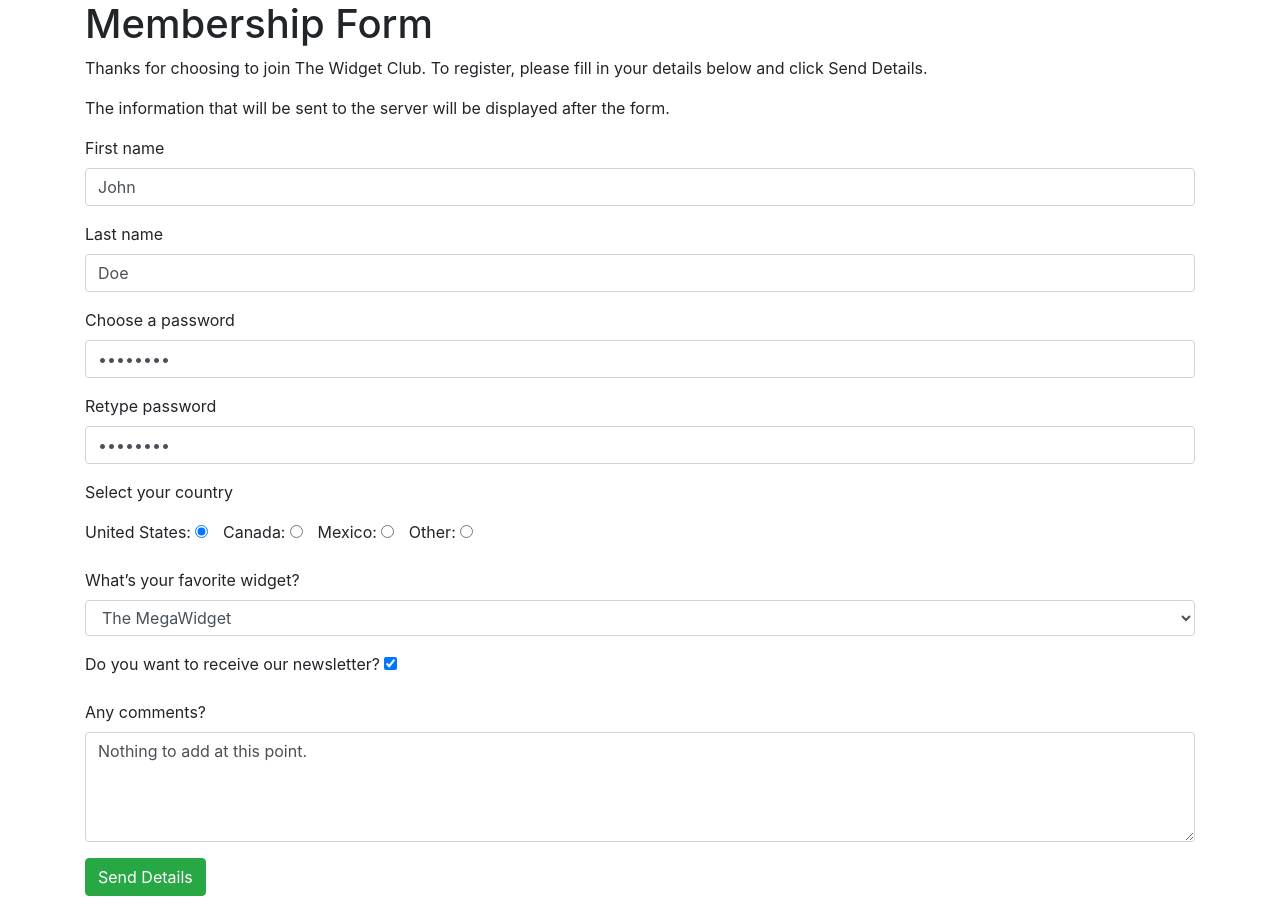
After one commit to niconomicon/cps276, a PHP site: page /test.php in a window 1280 px wide. The commit adds this page. Run offline with PHP 8.4, Linux system fonts and the light colour scheme.

Commit message:
added basic functions

```diff
--- /dev/null
+++ b/assignments/assignment4/test.php
@@ -0,0 +1,116 @@
+<?php
+
+
+/*SET THE VALUE OF OUTPUT TO EMPTY STRING SO NOTHING SHOWS WHEN THE PAGE FIRST LOADS*/
+$output = "";
+
+
+/*IF THE SUBMIT BUTTON IS CLICKED DO THE FOLLOWING. */
+if(isset($_POST['submitButton'])){
+$output = <<<HTML
+  <p>This is the information sent to the server and displayed through the &amp;_POST superglobal.</p>
+  <dl>
+  <dt>First name</dt><dd>{$_POST["firstName"]}</dd>
+  <dt>Last name</dt><dd>{$_POST["lastName"]}</dd>
+  <dt>Password</dt><dd>{$_POST["password1"]}</dd>
+  <dt>Retyped password</dt><dd>{$_POST["password2"]}</dd>
+  <dt>Country</dt><dd>{$_POST["country"]}</dd>
+  <dt>Favorite widget</dt><dd>{$_POST["favoriteWidget"]}</dd>
+  <dt>Do you want to receive our newsletter?</dt><dd>{$_POST["newsletter"]}</dd>
+  <dt>Comments</dt><dd>{$_POST["comments"]}</dd>
+  </dl>
+HTML;
+
+
+}
+
+
+?>
+
+
+<!doctype html>
+<html lang="en">
+  <head>
+    <!-- Required meta tags -->
+    <meta charset="utf-8">
+    <meta name="viewport" content="width=device-width, initial-scale=1, shrink-to-fit=no">
+
+    <!-- Bootstrap CSS -->
+    <link rel="stylesheet" href="https://stackpath.bootstrapcdn.com/bootstrap/4.1.3/css/bootstrap.min.css" integrity="sha384-MCw98/SFnGE8fJT3GXwEOngsV7Zt27NXFoaoApmYm81iuXoPkFOJwJ8ERdknLPMO" crossorigin="anonymous">
+
+    <title>Basic Form</title>
+    <style>
+      input[type="radio"]{margin: 0 10px 0 0;}
+    </style>
+  </head>
+  <body>
+    <main class="container">
+      <h1>Membership Form</h1>
+      <p>Thanks for choosing to join The Widget Club. To register, please fill in your details below and click Send Details.</p>
+      <p>The information that will be sent to the server will be displayed after the form.</p>
+      <form action="form_send_data_to_itself.php" method="post">
+      <div class="form-group">
+        <label for="firstName">First name</label>
+        <input type="text" class="form-control" name="firstName" id="firstName" value="John">
+      </div>
+
+      <div class="form-group">
+        <label for="lastName">Last name</label>
+        <input type="text" class="form-control"  name="lastName" id="lastName" value="Doe">
+      </div>
+
+      <div class="form-group">
+        <label for="password1">Choose a password</label>
+        <input type="password" class="form-control"  name="password1" id="password1" value="password" >
+      </div>
+
+      <div class="form-group">
+        <label for="password2">Retype password</label>
+        <input type="password" class="form-control" name="password2" id="password2" value="password">
+      </div>
+
+      <div class="form-group">
+        <p>Select your country</p>
+        <label for="us">United States:</label>
+        <input type="radio" name="country" id="us" value="United States" checked>
+
+        <label for="canada">Canada:</label>
+        <input type="radio" name="country" id="ca" value="Canada">
+
+        <label for="mexico">Mexico:</label>
+        <input type="radio" name="country" id="mexico" value="Mexico">
+
+        <label for="other">Other:</label>
+        <input type="radio" name="country" id="other" value="Other">
+
+      </div>
+
+      <div class="form-group">
+        <label for="favoriteWidget">What’s your favorite widget?</label>
+
+        <select name="favoriteWidget" class="form-control" id="favoriteWidget" size="1">
+          <option value="superWidget">The SuperWidget</option>
+          <option value="megaWidget" selected>The MegaWidget</option>
+          <option value="wonderWidget">The WonderWidget</option>
+        </select>
+      </div>
+
+      <div class="form-group">
+        <label for="newsletter">Do you want to receive our newsletter?</label>
+        <input type="checkbox" name="newsletter" id="newsletter" value="yes" checked>
+      </div>
+
+      <div class="form-group">
+        <label for="comments">Any comments?</label>
+        <textarea name="comments" class="form-control" id="comments" rows="4" cols="50">Nothing to add at this point.</textarea>
+      </div>
+
+      <div class="form-group">
+        <input type="submit" class="btn btn-success" name="submitButton" id="submitButton" value="Send Details" />
+      </div>
+      </form>
+
+      <?php echo $output; ?>
+    </main>
+  </body>
+</html>
```
Also changed, not shown: assignments/assignment4/index.php (+70 -10 lines), assignments/exmaple/form_send_data_to_itself.php (added, +116 -0 lines), assignments/assignment4/names.txt (added), notes/Notes_10_12.php (deleted).
